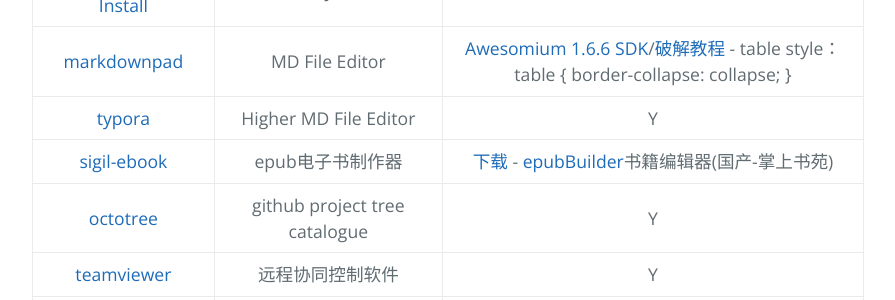
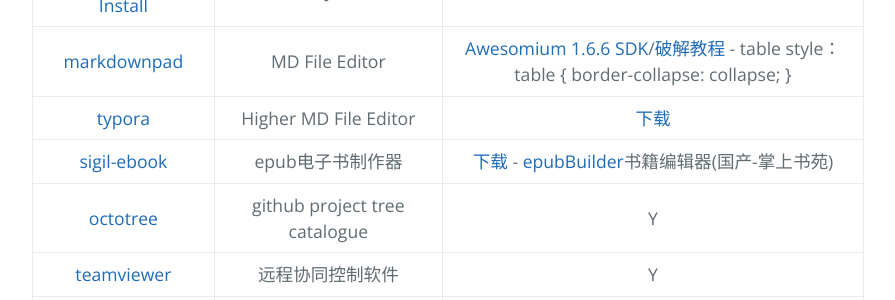
Before and after one commit to AmbroseRen/test, a Jekyll site: the page built from Data/InstallPackage/Plugins.md, in a window 1280 px wide. Shown: the part 188-488 px from the top of the page, without its empty margins (192-1087 px from the left). Built offline with Jekyll 4.4.1, drawn with Linux system fonts in a browser that asks for light colours; nearby versions of some CDN libraries; our own code applies the rules of GitHub Pages for plain Markdown files; library files that are not in the unit come from our copies; the repository's description, which GitHub fills in, is left out.

Commit message:
Update Plugins.md

```diff
--- a/Data/InstallPackage/Plugins.md
+++ b/Data/InstallPackage/Plugins.md
@@ -4,7 +4,7 @@
 |:---:|:---:|:---:|
 | [tampermonkey Install](https://www.tampermonkey.net/) | Chrome Js Loader | Y |
 | [markdownpad](http://markdownpad.com/download.html) | MD File Editor | [ Awesomium 1.6.6 SDK](http://markdownpad.com/faq.html)/[破解教程](https://www.jianshu.com/p/1745a7f53404) - table style：table { border-collapse: collapse; }|
-| [typora](https://typora.io/) | Higher MD File Editor | Y |
+| [typora](https://typora.io/) | Higher MD File Editor | [下载](https://ghpym.lanzoui.com/b00zng7gd) |
 | [sigil-ebook](https://sigil-ebook.com/) | epub电子书制作器 | [下载](https://github.com/Sigil-Ebook/Sigil/releases/tag/1.5.1) - [epubBuilder](https://www.soepub.com/soft)书籍编辑器(国产-掌上书苑) |
 | [octotree](https://www.octotree.io/) | github project tree catalogue | Y |
 | [teamviewer](https://www.teamviewer.cn/cn/teamviewer-automatic-download/) | 远程协同控制软件 | Y |
```
